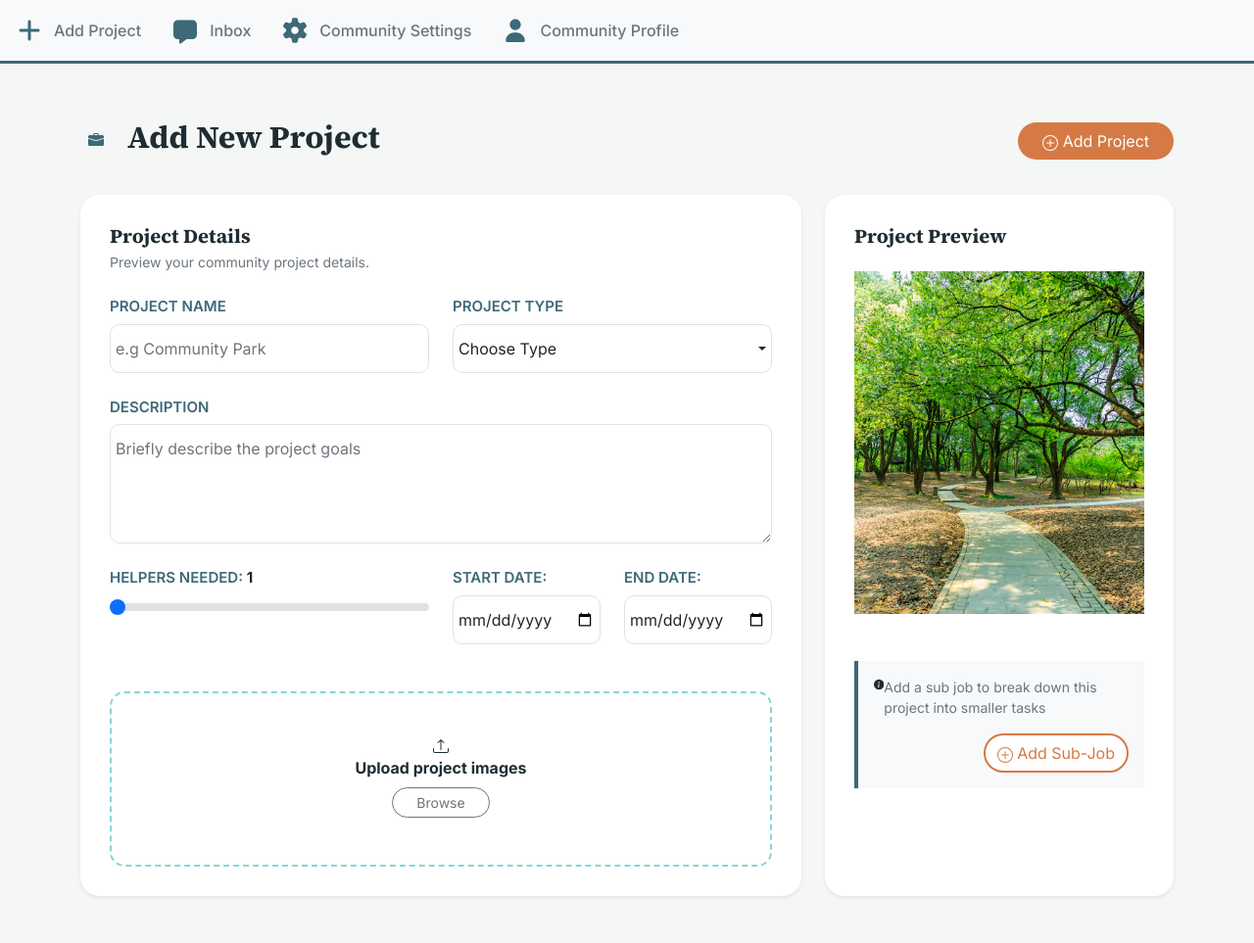
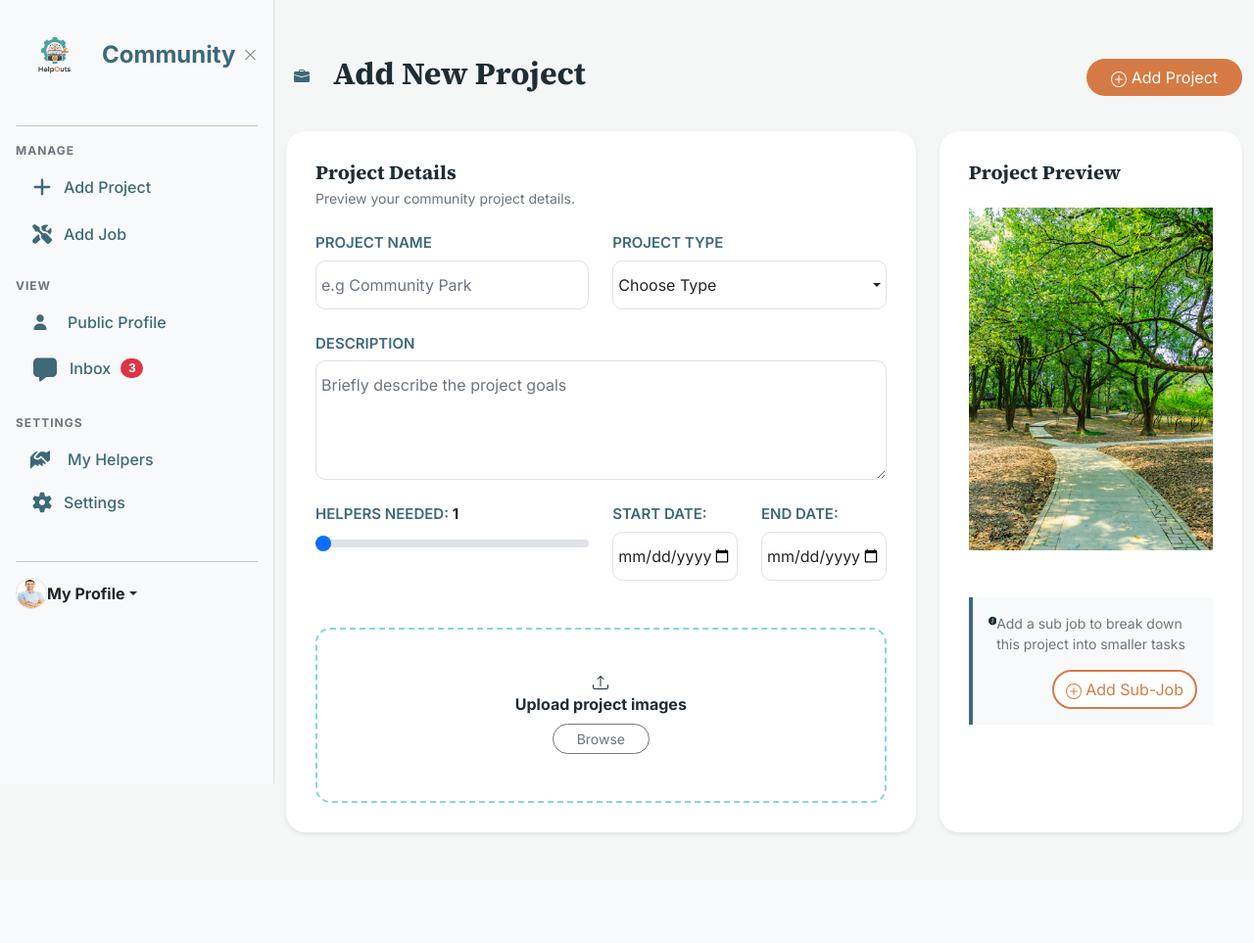
Before and after one commit to Jamie-Lawlor/HelpOuts, a Flask app: page /add_project/ in a window 1280 px wide. Shown: the whole page at 98% size. After the commit the page ends 852 px from the top, so only its background shows below. Run offline with Flask 3, Linux system fonts and the light colour scheme; some libraries are stand-ins or nearby versions; some web fonts are replaced.

Commit message:
Redesign navbar for Community
Sidebar layout added for Community navigation. Also changed name of settings, navbar and profile page for community.

```diff
--- a/static/css/styles.css
+++ b/static/css/styles.css
@@ -138,15 +138,18 @@ div.card.helper-cards{
 } */
 
 .navbar{
-    background-color: white !important;
-    border-bottom: 3px solid #3D6978;
+    /* background-color: white !important;
+    border-bottom: 3px solid #3D6978; */
+    background: rgba(255, 255, 255, 0.9) !important;
+    backdrop-filter: blur(10px) !important;
+    border-bottom: 1px solid #e0e0e0 !important;
+    padding: 1rem 2rem !important;
 }
 
 .profile-name{
     font-size: 1.75rem;
     font-weight: 700;
 }
-
 
 
 .profile-link{
@@ -250,27 +253,101 @@ h3, h4, h5{
 }
 
 /* navbar  */
+
 .nav-link{
-    color: #6c757d !important;
+    color: #3D6978 !important;
     font-weight: 500 !important;
+    text-decoration: none !important;
     display: flex !important;
     align-items: center !important;
     gap: 10px !important;
-    text-decoration: none !important;
-    padding-left: 15px !important;
-    padding-right: 15px !important;
+    padding:8px 15px !important;
+    border-radius: 12px !important;
+    transition: all 0.3s ease-in-out !important;
 }
 
 .nav-link:hover{
-    color: #85D6D6 !important;
+    color: #d57a44 !important;
+    background-color: rgba(61, 105, 120, 0.05);
 }
 
 .nav-link.active{
     color: #3D6978 !important;
 }
 
+.nav-link i{
+    font-size: 1.2rem;
+}
+
+.add-nav-btn{
+    background-color: #d57a44;
+    color: white !important;
+    padding: 10px 24px;
+    border-radius: 50px;
+    text-decoration: none !important;
+    display: flex;
+    align-items: center;
+    gap:8px;
+    transition: transform 0.2s ease;
+    box-shadow: 0 4px 15px rgba(213, 122, 68, 0.2);
+}
+
+.add-nav-btn:hover{
+    transform: translateY(-2px);
+    color: white !important;
+}
+
 h6{
     text-decoration: none;
+}
+
+.profile-dropdown:hover .dropdown-menu{
+    display: block;
+    margin-top: 0;
+    animation: fadeIn 0.2s ease-in;
+}
+
+.dropdown-toggle::after{
+    display: none;
+}
+
+.dropdown-menu{
+    border-radius: 15px;
+    min-width: 120px;
+    padding: 10px;
+}
+
+.admin-sidebar{
+    width: 280px;
+    height: 100vh;
+    position: sticky;
+    top: 0;
+    transition: width 0.3s ease, padding 0.3s ease;
+    overflow-x: hidden;
+    white-space: nowrap;
+}
+
+.admin-sidebar .nav-link{
+    color: #3D6978;
+    font-weight: 500;
+    border-radius: 8px;
+    transition: 0.3s;
+}
+
+.admin-sidebar .nav-link:hover{
+    background-color: rgba(61, 105, 120, 0.1);
+    color: #d57a44;
+}
+
+
+#sideBar{
+    overflow-x: hidden;
+    white-space: nowrap;
+    transition: 0.3s;
+}
+
+.no-scrollbar::-webkit-scrollbar{
+    display: none;
 }
 
 /* add job page */
--- a/static/js/main.js
+++ b/static/js/main.js
@@ -174,3 +174,16 @@ function test_login_admin(){
                 window.location.replace(`/home_page/`)
             })
 }
+
+function closeSideBar(){
+    document.getElementById("sideBar").style.width = "0";
+    document.getElementById("sideBar").style.padding = "0";
+    document.getElementById("main").style.marginLeft = "0";
+    document.getElementById("openSideBarBtn").style.display = "block";
+}
+
+function openSideBar(){
+    document.getElementById("sideBar").style.width = "280px";
+    document.getElementById("sideBar").style.padding = "1rem";
+    document.getElementById("openSideBarBtn").style.display = "none";
+}
--- a/templates/base.html
+++ b/templates/base.html
@@ -32,7 +32,6 @@
     </head>
 
     <body>
-        {% block navbar %}{% endblock %}
 
         {% block body %}
         {% endblock %}
--- a/templates/includes/navbar_community.html
+++ b/templates/includes/navbar_community.html
@@ -7,25 +7,48 @@
     integrity="sha384-EVSTQN3/azprG1Anm3QDgpJLIm9Nao0Yz1ztcQTwFspd3yD65VohhpuuCOmLASjC"
     crossorigin="anonymous"
   />
+  <link rel="stylesheet" href="https://cdn.jsdelivr.net/npm/bootstrap-icons@1.11.1/font/bootstrap-icons.css">
   <link rel="icon" href="/static/favicon.ico" type="image/png" />
 </head>
 
-<body>
-  <nav class="navbar navbar-expand-lg navbar-light bg-light">
-    <div class="collapse navbar-collapse" id="navbarNav">
-      <ul class="navbar-nav">
+  <nav class="admin-sidebar d-flex flex-column flex-shrink-0 p-3 bg-light border-end " style="width:280px; min-height:100vh; transition: 0.3s; overflow-x:hidden;" id="sideBar">
+    <div class="d-flex align-items-center justify-content-between mb-3 no-scrollbar">
+      <a class="d-flex align-items-center link-dark text-decoration-none" href="/">
+        <img src="/static/images/templogo6.png" width="80" height="80" />
+        <span class="fs-4 fw-bold ms-2" style="color: #3D6978;">Community</span>
+      </a>
+
+      <button class="btn btn-sm btn-outline-secondary border-0" onclick="closeSideBar()">
+         <i class="bi bi-x-lg"></i>
+      </button>
+      </div>
+
+      <hr>
+      <small class="text-muted fw-bold mb-2" style="font-size: 12px; letter-spacing:1px;">MANAGE</small>
+        <ul class="nav nav-pills flex-column mb-4 gap-2">
           <li class="nav-item">
-          <a class="nav-link nav-title" href="/add_project">
-            <img
-              src="/static/images/plus_icon.svg"
-              width="30"
-              height="30"
-              class="d-inline-block align-top"
-            />
+            <a class="nav-link" href="/add_project">
+              <img src="/static/images/plus_icon.svg" width="24" height="24" />
               Add Project</a
             >
           </li>
           <li class="nav-item">
+            <a class="nav-link" href="/add_job">
+              <img src="/static/images/tools_icon.svg" width="24" height="24" />
+              Add Job</a
+            >
+          </li>
+
+          </ul>
+
+      <small class="text-muted fw-bold mb-2" style="font-size: 12px; letter-spacing:1px;">VIEW</small>
+        <ul class="nav nav-pills flex-column mb-4 gap-1">
+          <li class="nav">
+            <a class="nav-link" href="/community_profile/mens_shed_dundalk">
+              <img src="/static/images/user_icon.svg" width="20" height="20" class="me-2">
+              Public Profile</a>
+          </li>
+          <li class="nav">
             <a class="nav-link" href="/inbox">
               <img
                 src="/static/images/message_icon.svg"
@@ -33,35 +56,76 @@
                 height="30"
                 class="d-inline-block align-top"
               />
-            Inbox</a
-          >
-        </li>
-        <li class="nav-item">
-          <a class="nav-link nav-title" href="/settings/mens_shed_dundalk">
-            <img
-              src="/static/images/settings_icon.svg"
-              width="30"
-              height="30"
-              class="d-inline-block align-top"
-            />
-            Community Settings</a
-          >
-        </li>
-        <li class="nav-item">
-          <a
-            class="nav-link nav-title"
-            href="/community_profile/mens_shed_dundalk"
-          >
-            <img
-              src="/static/images/user_icon.svg"
-              width="30"
-              height="30"
-              class="d-inline-block align-top"
-            />
-            Community Profile</a
+              Inbox
+                <span class="badge rounded-pill bg-danger ms-auto">3</span>
+              </a
             >
           </li>
           </ul>
+
+        <small class="text-muted fw-bold mb-2" style="font-size: 12px; letter-spacing:1px;">SETTINGS</small>
+          <ul class="nav nav-pills flex-column mb-4 gap-1">
+          <li class="nav">
+            <a class="nav-link" href="/community_settings/mens_shed_dundalk">
+              <img
+                src="/static/images/handshake.svg"
+                width="20"
+                height="20"
+                class="me-2"
+              />
+              My Helpers</a
+            >
+          </li>
+          <li class="nav">
+            <a class="nav-link" href="/community_settings/mens_shed_dundalk">
+              <img
+                src="/static/images/settings_icon.svg"
+                width="24"
+                height="24"
+              />
+              Settings</a
+            >
+          </li>
+          </ul>
+          <hr>
+
+          <div class="dropdown">
+            <div class="d-flex align-items-center">
+            <a
+              href="#"
+              class="d-flex align-items-center link-dark text-decoration-none dropdown-toggle"
+              id="profileMenu"
+              data-bs-toggle="dropdown"
+              aria-expanded="false"
+            >
+              <img
+                src="/static/images/user_image_2.png"
+                width="32"
+                height="32"
+                class="rounded-circle border"
+                />
+              <strong>My Profile</strong>
+            </a>
+
+            <ul
+              class="dropdown-menu shadow border-0 p-2"
+              aria-labelledby="profileMenu"
+            >
+              <li>
+                  <a class="dropdown-item rounded mb-1" href="/community_profile/mens_shed_dundalk">View Profile</a>
+              </li>
+              <li><hr class="dropdown-divider"></li>
+              <li>
+                <form action="/logout">
+                  <button
+                    type="submit"
+                    class="btn btn-sm btn-outline-danger w-100 rounded-pill"
+                  >
+                    Logout
+                  </button>
+                </form>
+              </li>
+            </ul>
+            </div>
       </div>
   </nav>
-</body>
--- a/templates/posts/add_project.html
+++ b/templates/posts/add_project.html
@@ -1,6 +1,13 @@
-{% extends "base.html" %} {% block title %}Add Project{% endblock %} {% block
-navbar %} {% include "includes/navbar_community.html" %} {% endblock %} {% block
-body %}
+{% extends "base.html" %}
+{% block title %}Add Project{% endblock %}
+
+{% block body %}
+    <div class="d-flex align-items-stretch">
+         {% include "includes/navbar_community.html" %}
+         <main class="flex-grow-1 overflow-hidden" id="main" style="transition:0.3s;">
+          <button id="openSideBarBtn" class="btn btn-light border shadow-sm m-3" style="display: none;" onclick="openSideBar()">
+           ☰  Open Menu
+          </button>
 <div class="container py-5">
   <div class="d-flex justify-content-between align-items-center mb-4">
     <h2 class="d-flex align-items-center fw-bold">
@@ -288,4 +295,6 @@ body %}
     </div>
   </form>
 </div>
+</main>
+</div>
 {% endblock %}
```
Also changed, not shown: routes/profile.py (+9 -4 lines), templates/community_settings.html (renamed from templates/settings.html, +6 -5 lines), templates/posts/add_job.html (+6 -2 lines), templates/profile/community_profile.html (+5 -3 lines), static/images/handshake.svg (added), templates/includes/navbar_helper.html (renamed from templates/includes/nav_bar.html). Lines whose indentation alone changed are shown as unchanged.
